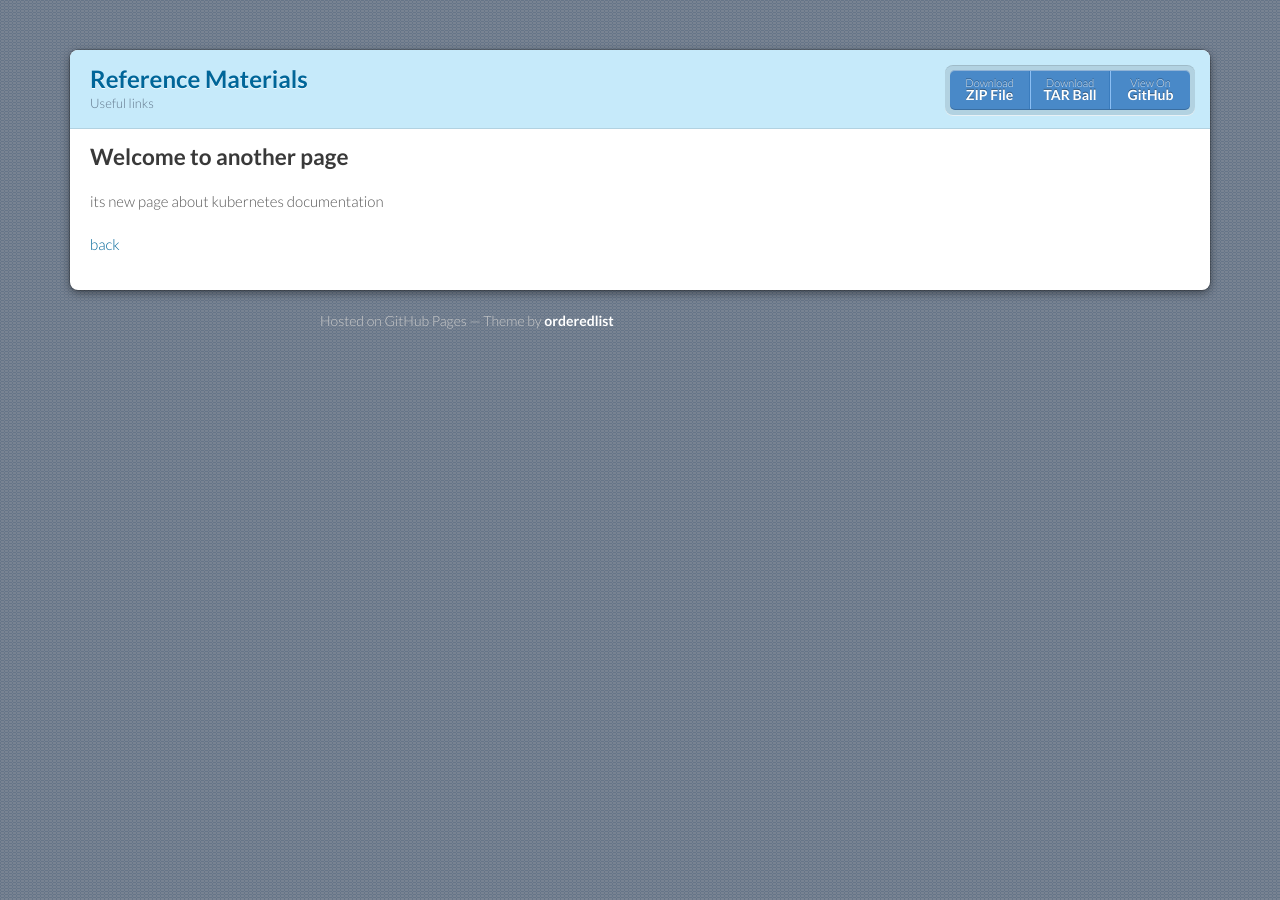
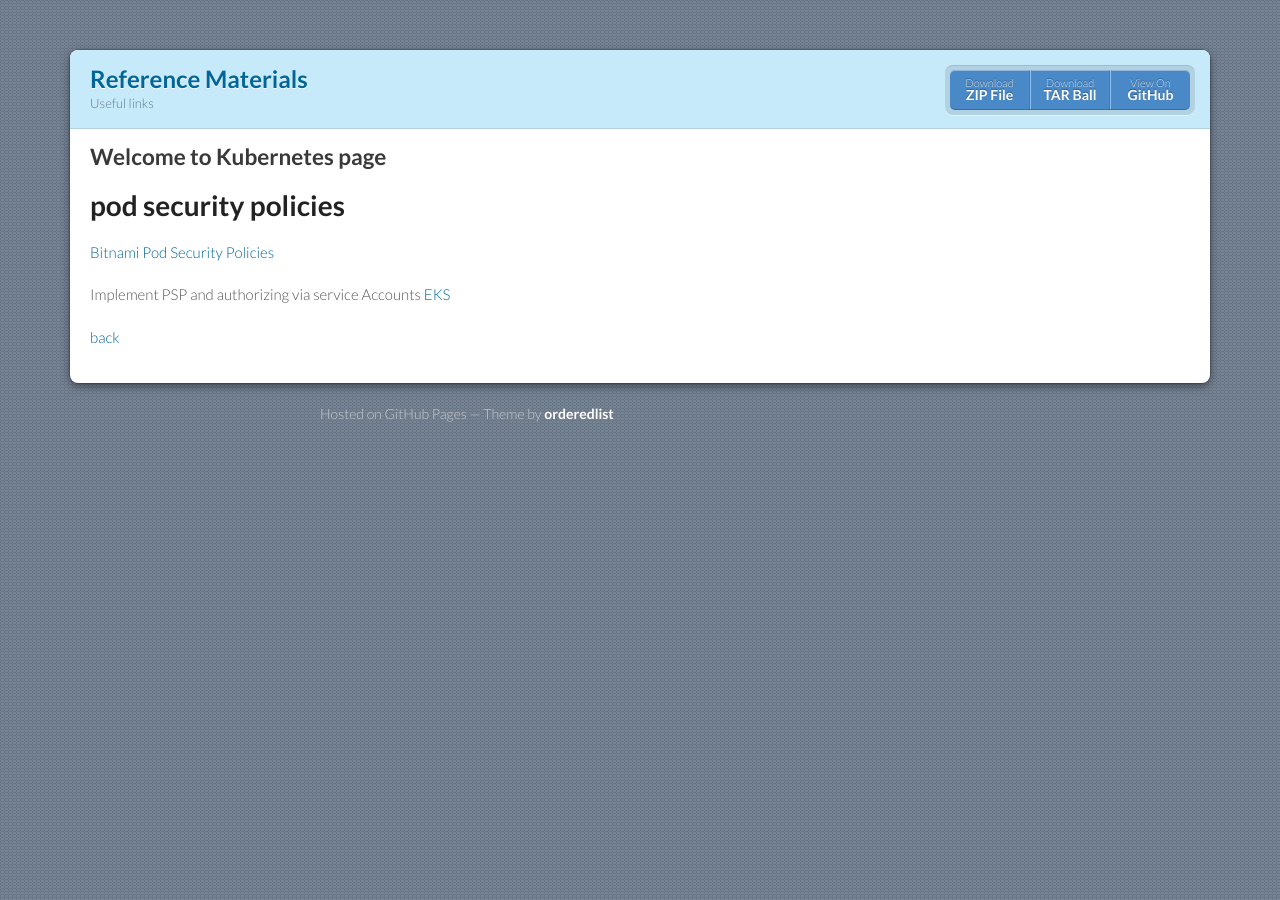
Before and after one commit to vasselva/referenceMaterials, a Jekyll site: the page built from k8s.md, in a window 1280 px wide. Built offline with Jekyll 4.4.1, drawn with Linux system fonts in a browser that asks for light colours.

Commit message:
Updated PSP

```diff
--- a/k8s.md
+++ b/k8s.md
@@ -2,8 +2,14 @@
 layout: default
 ---
 
-## Welcome to another page
+## Welcome to Kubernetes page
 
-its new page about kubernetes documentation
+# pod security policies
+
+[ Bitnami Pod Security Policies](https://docs.bitnami.com/kubernetes/how-to/secure-kubernetes-cluster-psp/)
+
+Implement PSP and authorizing via service Accounts
+[ EKS](https://aws.amazon.com/blogs/opensource/using-pod-security-policies-amazon-eks-clusters/)
+
 
 [back](./)
```
Also changed, not shown: index.md (+1 -1 lines).
